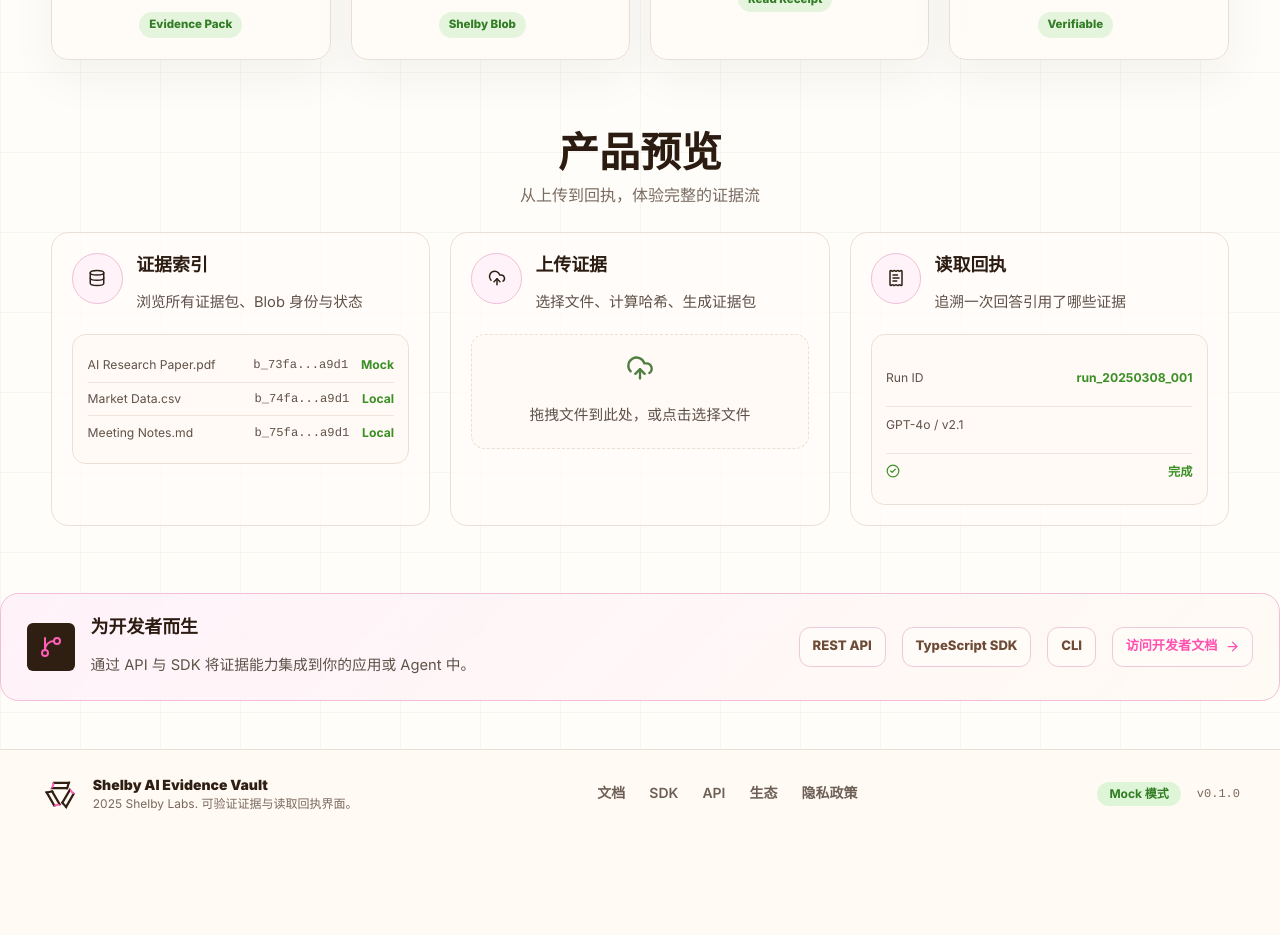
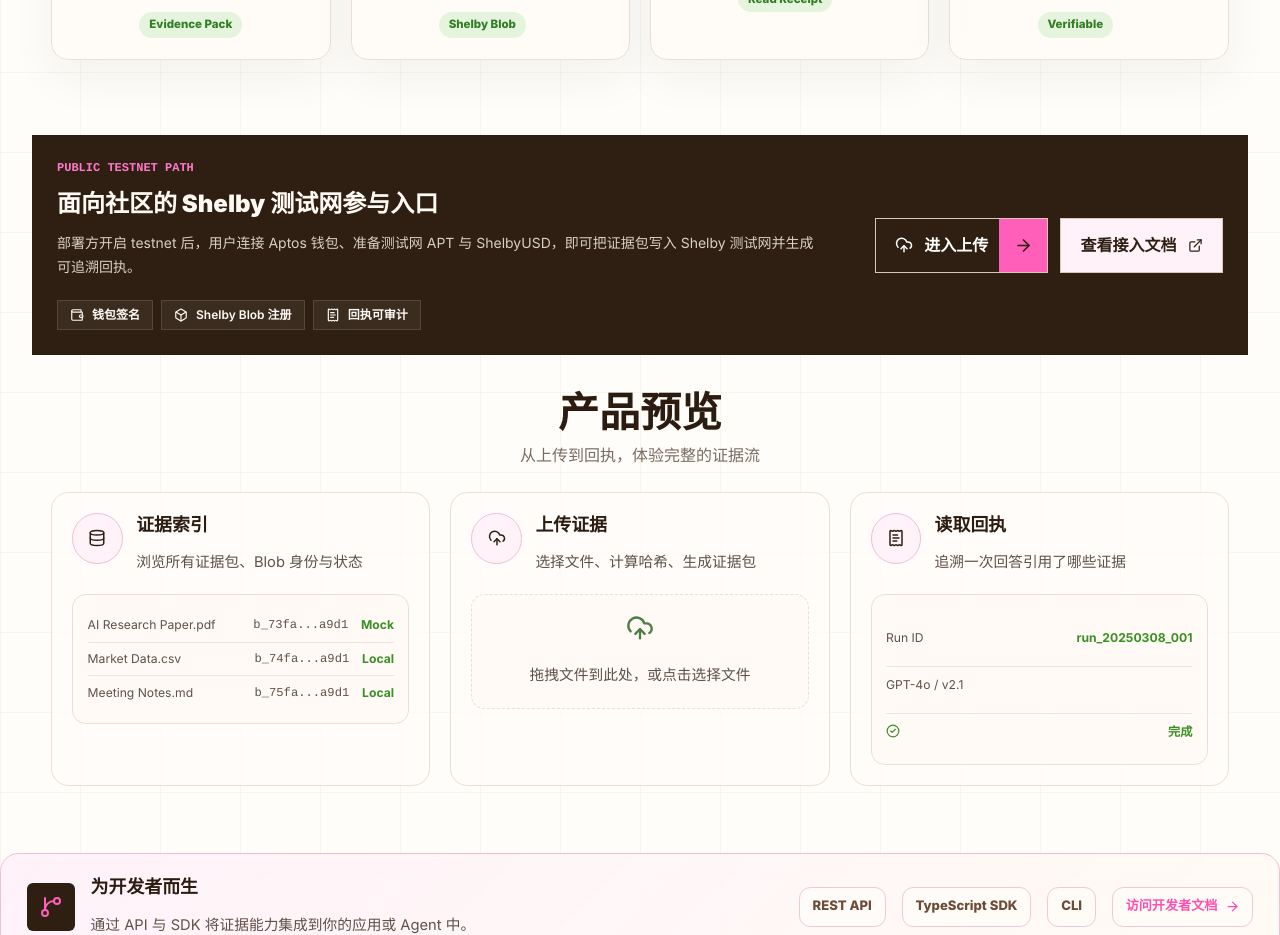
Before and after one commit to a941249849/Shelby-AI-Evidence-Vault, a Next.js app: page / in a window 1280 px wide. Shown: the part 1200-2135 px from the top of the page. Before the commit the page ends 2039 px from the top, so only its background shows below. Built offline with nearby package versions, Linux system fonts and the light colour scheme.

Commit message:
feat: add public testnet participation path

```diff
--- a/src/app/upload/page.tsx
+++ b/src/app/upload/page.tsx
@@ -6,6 +6,7 @@
   AlertTriangle,
   CheckCircle2,
   ChevronRight,
+  ExternalLink,
   FileText,
   FileUp,
   Hash,
@@ -75,7 +76,7 @@
     localActiveBody: '文件会收到确定性的 Mock Shelby 引用，并持久化以便检查。',
     walletRequiredTitle: '测试网上传需要钱包',
     walletRequiredBody:
-      '连接 Aptos 钱包后才能把 Blob 上传到 Shelby 测试网。钱包会签名链上注册交易，并需要测试网 APT 与 Shelby 存储额度。',
+      '连接 Aptos 钱包后才能把 Blob 上传到 Shelby 测试网。钱包会签名链上注册交易，并需要测试网 APT 与 ShelbyUSD。',
     wrongNetworkTitle: '网络错误 - 请切换到 Aptos Testnet',
     wrongNetworkBody: 'Shelby 测试网上传要求钱包处于 Aptos Testnet。切换网络并重新连接后可继续。',
     walletReadyTitle: '钱包已连接 - Shelby 测试网上传就绪',
@@ -84,6 +85,17 @@
     protocolPreviewBody: '用于封装证据包、计算哈希、生成 Mock Shelby 引用与读取回执；不声称真实 Shelby 存储。',
     protocolTestnetTitle: 'Shelby 证明路径',
     protocolTestnetBody: '切换 testnet 并连接钱包后，BlobRecord 会记录 accountAddress、blobName、网络、状态和 explorer 链接。',
+    participationTitle: '公开测试网参与路径',
+    participationBadgeMock: '待部署方开启 testnet',
+    participationBadgeTestnet: 'Shelby testnet-ready',
+    participationBody:
+      '面向社区测试的真实路径：钱包在 Aptos Testnet 签名，文件注册为 Shelby Blob，回执记录账号、blobName、哈希、读取链路与 explorer 入口。',
+    participationSteps: [
+      ['连接钱包', '安装 Petra 或兼容 Aptos 钱包，并切换到 Aptos Testnet。', 'Petra', 'https://petra.app/'],
+      ['准备资产', '测试网 APT 用于 gas，ShelbyUSD 用于 Shelby 文件上传。', 'Aptos Faucet', 'https://aptoslabs.com/testnet-faucet'],
+      ['上传证据', '上传文件后由钱包签名；应用会保存真实 shelby://testnet 引用。', 'Shelby React SDK', 'https://docs.shelby.xyz/sdks/react/mutations/use-upload-blobs'],
+      ['验证回执', '打开 Blob 详情和读取回执，检查账号、哈希、状态、检索链接。', '下载说明', 'https://docs.shelby.xyz/sdks/typescript/browser/guides/download'],
+    ],
     stepMeta: '证据包元数据',
     stepFiles: '文件与哈希',
     stepSave: '本地保存',
@@ -159,7 +171,7 @@
     localActiveBody: 'Files receive deterministic mock Shelby references and are persisted for inspection.',
     walletRequiredTitle: 'Wallet required for testnet upload',
     walletRequiredBody:
-      'Connect your Aptos wallet to upload blobs to Shelby testnet. The wallet signs the on-chain registration transaction and requires testnet APT plus Shelby storage credits.',
+      'Connect your Aptos wallet to upload blobs to Shelby testnet. The wallet signs the on-chain registration transaction and requires testnet APT plus ShelbyUSD.',
     wrongNetworkTitle: 'Wrong network - switch to Aptos Testnet',
     wrongNetworkBody:
       'Shelby testnet upload requires your wallet to be on Aptos Testnet. Switch networks and reconnect to continue.',
@@ -171,6 +183,17 @@
     protocolTestnetTitle: 'Shelby proof path',
     protocolTestnetBody:
       'With testnet mode and a connected wallet, each BlobRecord captures accountAddress, blobName, network, status, and explorer link.',
+    participationTitle: 'Public testnet participation path',
+    participationBadgeMock: 'Waiting for testnet deploy',
+    participationBadgeTestnet: 'Shelby testnet-ready',
+    participationBody:
+      'The real community path: the wallet signs on Aptos Testnet, files become Shelby Blobs, and receipts keep account, blobName, hash, retrieval, and explorer evidence visible.',
+    participationSteps: [
+      ['Connect wallet', 'Install Petra or a compatible Aptos wallet and switch to Aptos Testnet.', 'Petra', 'https://petra.app/'],
+      ['Prepare assets', 'Testnet APT pays gas; ShelbyUSD pays Shelby file upload costs.', 'Aptos Faucet', 'https://aptoslabs.com/testnet-faucet'],
+      ['Upload evidence', 'After wallet signing, the app stores a real shelby://testnet reference.', 'Shelby React SDK', 'https://docs.shelby.xyz/sdks/react/mutations/use-upload-blobs'],
+      ['Verify receipt', 'Open Blob details and receipts to inspect account, hash, status, and retrieval links.', 'Download guide', 'https://docs.shelby.xyz/sdks/typescript/browser/guides/download'],
+    ],
     stepMeta: 'Pack metadata',
     stepFiles: 'Files and hashes',
     stepSave: 'Local save',
@@ -262,7 +285,7 @@
 
   if (!isTestnet) {
     return (
-      <div className="mb-8 flex gap-3 border border-[#de8aff]/28 bg-[#de8aff]/10 px-4 py-3 text-sm text-[#e7b6ff]">
+      <div className="mb-8 flex gap-3 border border-[#de8aff]/35 bg-[#fff2fb]/85 px-4 py-3 text-sm text-[#5f256e]">
         <ShieldCheck className="mt-0.5 h-4 w-4 flex-none" />
         <div>
           <p className="font-semibold">{t.localActive}</p>
@@ -276,7 +299,7 @@
 
   if (!walletConnected) {
     return (
-      <div className="mb-8 flex gap-3 border border-[#fd8565]/42 bg-[#fd8565]/12 px-4 py-3 text-sm text-[#ffc2ad]">
+      <div className="mb-8 flex gap-3 border border-[#fd8565]/45 bg-[#fff0ea]/90 px-4 py-3 text-sm text-[#7d2a15]">
         <Wallet className="mt-0.5 h-4 w-4 flex-none" />
         <div>
           <p className="font-semibold">{t.walletRequiredTitle}</p>
@@ -291,7 +314,7 @@
   // Wallet connected but on the wrong network
   if (walletNetwork !== null && walletNetwork !== Network.TESTNET) {
     return (
-      <div className="mb-8 flex gap-3 border border-red-400/40 bg-red-500/10 px-4 py-3 text-sm text-red-100">
+      <div className="mb-8 flex gap-3 border border-red-400/45 bg-red-50/90 px-4 py-3 text-sm text-red-800">
         <WifiOff className="mt-0.5 h-4 w-4 flex-none" />
         <div>
           <p className="font-semibold">{t.wrongNetworkTitle}</p>
@@ -305,7 +328,7 @@
   }
 
   return (
-    <div className="mb-8 flex gap-3 border border-[#9fe878]/35 bg-[#9fe878]/10 px-4 py-3 text-sm text-[#9fe878]">
+    <div className="mb-8 flex gap-3 border border-[#9fe878]/45 bg-[#f1ffe9]/90 px-4 py-3 text-sm text-[#275a1c]">
       <CheckCircle2 className="mt-0.5 h-4 w-4 flex-none" />
       <div>
         <p className="font-semibold">{t.walletReadyTitle}</p>
@@ -459,6 +482,66 @@
         </h2>
       </div>
     </div>
+  );
+}
+
+const participationIcons = [Wallet, HardDrive, UploadCloud, ShieldCheck];
+
+function PublicTestnetGuide({ mode }: { mode: 'mock' | 'testnet' | null }) {
+  const { language } = useLanguage();
+  const t = uploadCopy[language];
+  const isTestnet = mode === 'testnet';
+
+  return (
+    <section className="mb-8 shelby-surface shelby-cut p-5">
+      <div className="mb-5 flex flex-col gap-3 sm:flex-row sm:items-start sm:justify-between">
+        <div>
+          <p className="font-mono text-xs font-semibold uppercase text-[#ff77c9]">
+            {t.participationTitle}
+          </p>
+          <p className="mt-2 max-w-3xl text-sm leading-6 text-[#f4f0e8]">
+            {t.participationBody}
+          </p>
+        </div>
+        <span
+          className={`inline-flex w-fit items-center gap-2 border px-3 py-1.5 font-mono text-xs font-semibold ${
+            isTestnet
+              ? 'border-[#9fe878]/35 bg-[#9fe878]/10 text-[#9fe878]'
+              : 'border-[#de8aff]/35 bg-[#de8aff]/10 text-[#e7b6ff]'
+          }`}
+        >
+          <span className={`h-2 w-2 rounded-full ${isTestnet ? 'bg-[#9fe878]' : 'bg-[#de8aff]'}`} />
+          {isTestnet ? t.participationBadgeTestnet : t.participationBadgeMock}
+        </span>
+      </div>
+
+      <div className="grid gap-3 md:grid-cols-2 xl:grid-cols-4">
+        {t.participationSteps.map(([title, body, label, href], index) => {
+          const Icon = participationIcons[index];
+          return (
+            <article key={title} className="border border-white/10 bg-white/[0.045] p-4">
+              <div className="mb-4 flex items-center justify-between gap-3">
+                <span className="grid h-9 w-9 place-items-center border border-[#9fe878]/25 bg-[#9fe878]/10 text-[#9fe878]">
+                  <Icon className="h-4 w-4" />
+                </span>
+                <span className="font-mono text-xs font-bold text-[#6f716d]">0{index + 1}</span>
+              </div>
+              <h3 className="text-sm font-semibold text-[#f4f0e8]">{title}</h3>
+              <p className="mt-2 min-h-16 text-sm leading-6 text-[#9d9a92]">{body}</p>
+              <a
+                href={href}
+                target="_blank"
+                rel="noopener noreferrer"
+                className="mt-4 inline-flex items-center gap-1.5 font-mono text-xs font-semibold text-[#de8aff] hover:text-[#ff77c9]"
+              >
+                {label}
+                <ExternalLink className="h-3.5 w-3.5" />
+              </a>
+            </article>
+          );
+        })}
+      </div>
+    </section>
   );
 }
 
@@ -861,6 +944,8 @@
           walletNetwork={shelbyUpload.walletNetwork}
         />
 
+        <PublicTestnetGuide mode={mode} />
+
         <section className="mb-8 grid gap-4 md:grid-cols-2">
           <div className="shelby-surface shelby-cut p-4">
             <div className="mb-3 flex items-center gap-2 text-xs font-semibold uppercase text-[#9d9a92]">
--- a/src/components/home-page-client.tsx
+++ b/src/components/home-page-client.tsx
@@ -7,11 +7,13 @@
   CheckCircle2,
   CloudUpload,
   Database,
+  ExternalLink,
   FileArchive,
   FolderOpen,
   GitBranch,
   ReceiptText,
   ShieldCheck,
+  Wallet,
 } from 'lucide-react';
 import { useLanguage, type Language } from '@/components/language-state';
 import { evidencePacks } from '@/lib/demo-data';
@@ -50,6 +52,15 @@
       ['回执证明', '每个回答都会从回答追溯到存储证据的来源链路。', 'Read Receipt'],
       ['可验证 & 可审计', '让证据在产品界面中流动，支持审计、复现与长期追溯。', 'Verifiable'],
     ],
+    testnet: {
+      label: 'PUBLIC TESTNET PATH',
+      title: '面向社区的 Shelby 测试网参与入口',
+      body:
+        '部署方开启 testnet 后，用户连接 Aptos 钱包、准备测试网 APT 与 ShelbyUSD，即可把证据包写入 Shelby 测试网并生成可追溯回执。',
+      points: ['钱包签名', 'Shelby Blob 注册', '回执可审计'],
+      cta: '进入上传',
+      docs: '查看接入文档',
+    },
     preview: '产品预览',
     previewBody: '从上传到回执，体验完整的证据流',
     previewCards: [
@@ -93,6 +104,15 @@
       ['Receipt proof', 'Every answer can be traced back to the evidence stored underneath it.', 'Read Receipt'],
       ['Verifiable & auditable', 'Evidence moves through the product surface for audit, replay, and long-term provenance.', 'Verifiable'],
     ],
+    testnet: {
+      label: 'PUBLIC TESTNET PATH',
+      title: 'A community entry point for Shelby testnet participation',
+      body:
+        'When deployed with testnet mode enabled, users connect an Aptos wallet, prepare testnet APT and ShelbyUSD, upload evidence to Shelby testnet, and receive traceable receipts.',
+      points: ['Wallet signing', 'Shelby Blob registration', 'Auditable receipts'],
+      cta: 'Start upload',
+      docs: 'Read integration docs',
+    },
     preview: 'Product preview',
     previewBody: 'Walk the flow from upload to receipt',
     previewCards: [
@@ -164,6 +184,55 @@
       </div>
       <span>{body}</span>
     </article>
+  );
+}
+
+function TestnetParticipationBand({ language }: { language: Language }) {
+  const t = copy[language].testnet;
+
+  return (
+    <section className="mx-auto mt-10 max-w-[1320px] px-5 sm:px-8">
+      <div className="grid gap-6 border border-[#2f1f12]/12 bg-[#2f1f12] p-6 text-[#fffaf4] md:grid-cols-[1fr_auto] md:items-center">
+        <div>
+          <p className="font-mono text-xs font-bold uppercase tracking-normal text-[#ff77c9]">
+            {t.label}
+          </p>
+          <h2 className="mt-3 max-w-2xl text-2xl font-black">{t.title}</h2>
+          <p className="mt-3 max-w-3xl text-sm leading-6 text-[#d8d0c4]">{t.body}</p>
+          <div className="mt-5 flex flex-wrap gap-2">
+            {t.points.map((point, index) => (
+              <span
+                key={point}
+                className="inline-flex items-center gap-2 border border-white/12 bg-white/[0.06] px-3 py-1.5 text-xs font-semibold text-[#fffaf4]"
+              >
+                {index === 0 && <Wallet size={14} />}
+                {index === 1 && <Box size={14} />}
+                {index === 2 && <ReceiptText size={14} />}
+                {point}
+              </span>
+            ))}
+          </div>
+        </div>
+        <div className="flex flex-wrap gap-3 md:justify-end">
+          <Link href="/upload" className="shelby-primary-button">
+            <CloudUpload size={18} />
+            {t.cta}
+            <span className="button-arrow">
+              <ArrowRight size={19} />
+            </span>
+          </Link>
+          <a
+            href="https://docs.shelby.xyz/sdks/react/mutations/use-upload-blobs"
+            target="_blank"
+            rel="noopener noreferrer"
+            className="shelby-secondary-button border-white/18 bg-white/[0.06] text-[#fffaf4] hover:border-[#ff77c9]/60 hover:text-[#ff77c9]"
+          >
+            {t.docs}
+            <ExternalLink size={15} />
+          </a>
+        </div>
+      </div>
+    </section>
   );
 }
 
@@ -259,6 +328,8 @@
         </div>
       </section>
 
+      <TestnetParticipationBand language={language} />
+
       <section className="preview-section">
         <div className="section-heading">
           <h2>{t.preview}</h2>
```
Also changed, not shown: 9 other files (tests, documents, lock files or other folders).
